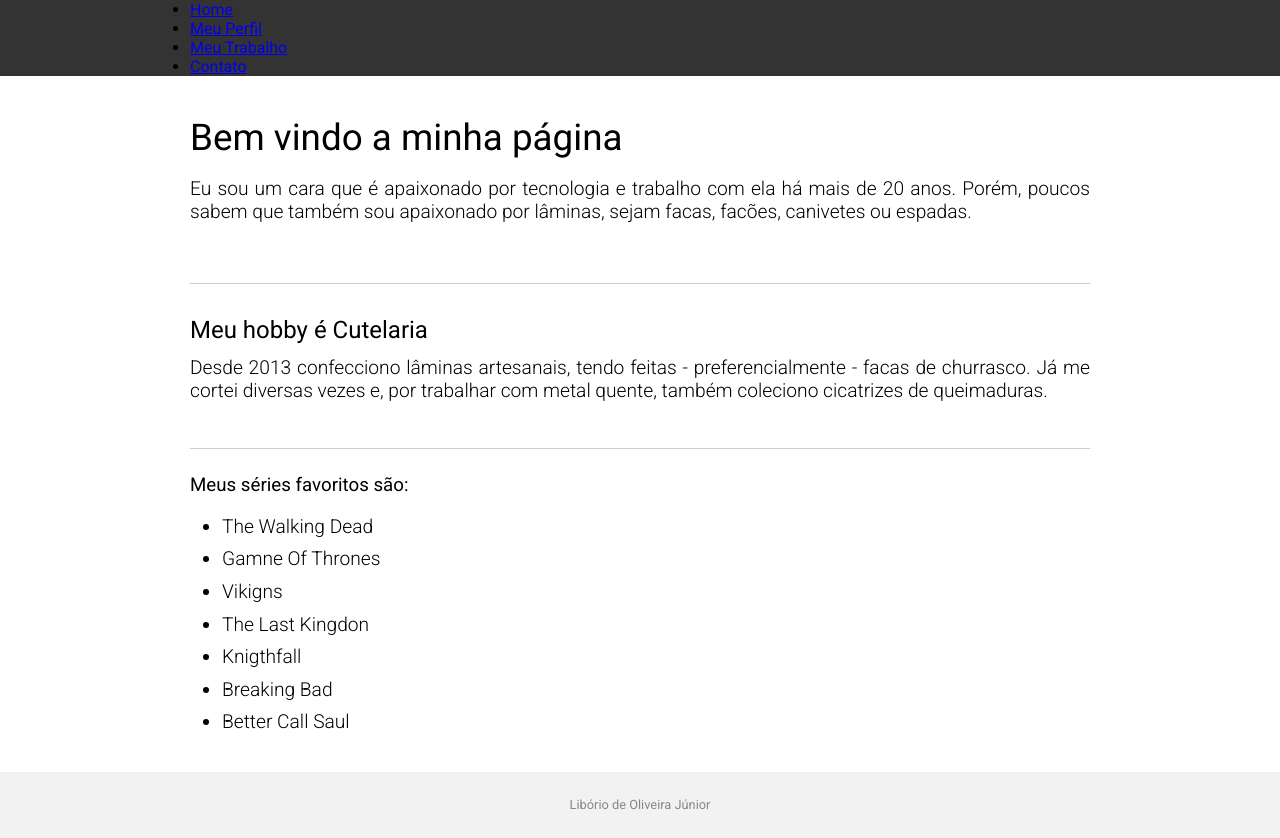
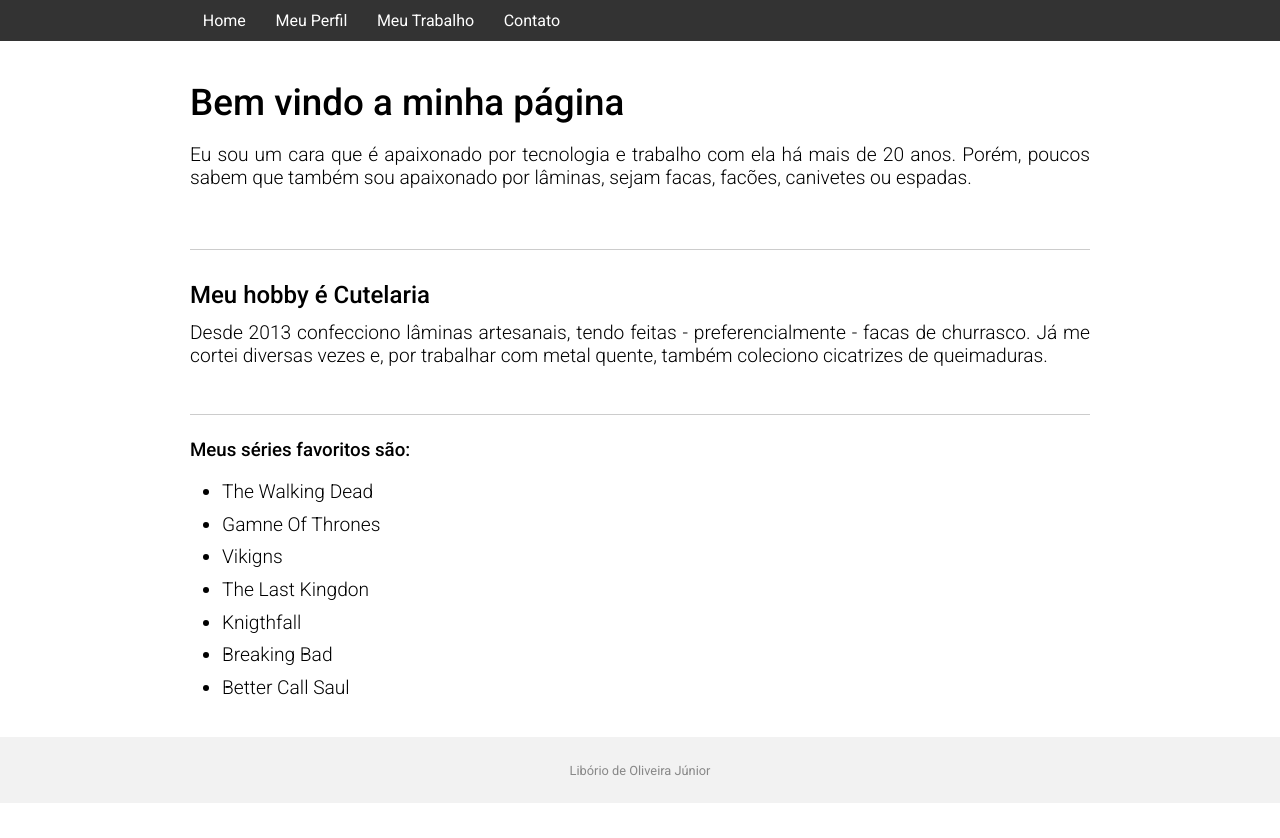
Before and after one commit to libajunior/DS1-2020, a plain HTML site: page meusite/index.html in a window 1280 px wide. After the commit the page ends 803 px from the top, so only its background shows below. Drawn offline with Linux system fonts and the light colour scheme.

Commit message:
Aula 26/03/2020

```diff
--- a/meusite/estilo.css
+++ b/meusite/estilo.css
@@ -8,6 +8,25 @@ body {
 }
 nav {
     background-color: rgba(0,0,0,0.8);
+}
+nav ul {
+    list-style-type: none;
+}
+nav li {
+    display: inline-block;
+    padding: 0.7em 0;
+}
+nav li a {
+   color: #fff;
+   text-decoration: none;
+   font-size: 1em;
+   padding: 0 0.8em;
+   opacity: 1;
+   -webkit-transition: opacity 0.2s;
+   transition: opacity 0.2s;
+}
+nav li a:hover {
+    opacity: 0.65;
 }
 
 .content,
--- a/meusite/index.html
+++ b/meusite/index.html
@@ -4,7 +4,7 @@
     <meta charset="utf-8">
     <title>Libório de Oliveira Júnior</title>
 
-    <link rel="stylesheet" href="https://fonts.googleapis.com/css?family=Roboto:300,400&display=swap">
+    <link rel="stylesheet" href="https://fonts.googleapis.com/css?family=Roboto:300,400,500&display=swap">
 
     <link rel="stylesheet" href="estilo.css">
 
@@ -28,6 +28,7 @@
         <p>Desde 2013 confecciono lâminas artesanais, tendo feitas - preferencialmente - facas de churrasco. Já me cortei diversas vezes e, por trabalhar com metal quente, também coleciono cicatrizes de queimaduras.</p>
 
         <h3>Meus séries favoritos são:</h3>
+
         <ul>
             <li>The Walking Dead</li>
             <li>Gamne Of Thrones</li>
```
